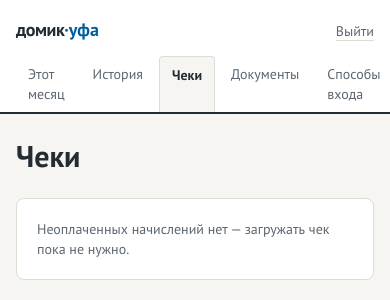
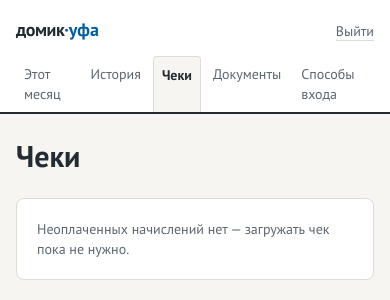
Before and after one commit to Mike0808/domiqgo, a Django app: page /receipts/ in a window 390 px wide. Shown: the top 300 px of the page. Run offline with Django 5.2, Linux system fonts and the light colour scheme; a user stored in the database is signed in; tables that the repository leaves empty hold one stand-in row (values such as "Sample post"); data that the repository does not hold is empty; some libraries are stand-ins or nearby versions.

Commit message:
fix: receipts page layout from browser check
- Move the allowed formats/size hint into the intro text; as crispy
  help_text it sat beside the file input and wrapped awkwardly.
- Nav tabs px-3 -> px-2 so the fifth tab («Чеки») fits a 375px phone
  without horizontal page scroll (uses an already-compiled class, no
  CSS rebuild needed).

Co-Authored-By: Claude Opus 5.5 <noreply@anthropic.com>

```diff
--- a/billing/forms.py
+++ b/billing/forms.py
@@ -31,7 +31,6 @@ RECEIPT_MAX_BYTES = 10 * 1024 * 1024
 class ReceiptUploadForm(forms.Form):
     file = forms.FileField(
         label="Фото или PDF чека",
-        help_text="JPG, PNG, HEIC, WEBP или PDF, до 10 МБ.",
         validators=[FileExtensionValidator(RECEIPT_EXTENSIONS)])
 
     def clean_file(self):
--- a/billing/templates/billing/base.html
+++ b/billing/templates/billing/base.html
@@ -30,15 +30,15 @@
   {% with url_name=request.resolver_match.url_name %}
   <nav class="mx-auto flex max-w-xl gap-1 px-4 pt-3">
     <a href="{% url 'current_month' %}"
-       class="rounded-t px-3 py-2 text-sm {% if url_name == 'current_month' %}border-x border-t border-line bg-paper font-bold{% else %}text-ink-soft hover:text-ink{% endif %}">Этот месяц</a>
+       class="rounded-t px-2 py-2 text-sm {% if url_name == 'current_month' %}border-x border-t border-line bg-paper font-bold{% else %}text-ink-soft hover:text-ink{% endif %}">Этот месяц</a>
     <a href="{% url 'history' %}"
-       class="rounded-t px-3 py-2 text-sm {% if url_name == 'history' %}border-x border-t border-line bg-paper font-bold{% else %}text-ink-soft hover:text-ink{% endif %}">История</a>
+       class="rounded-t px-2 py-2 text-sm {% if url_name == 'history' %}border-x border-t border-line bg-paper font-bold{% else %}text-ink-soft hover:text-ink{% endif %}">История</a>
     <a href="{% url 'receipts' %}"
-       class="rounded-t px-3 py-2 text-sm {% if url_name == 'receipts' %}border-x border-t border-line bg-paper font-bold{% else %}text-ink-soft hover:text-ink{% endif %}">Чеки</a>
+       class="rounded-t px-2 py-2 text-sm {% if url_name == 'receipts' %}border-x border-t border-line bg-paper font-bold{% else %}text-ink-soft hover:text-ink{% endif %}">Чеки</a>
     <a href="{% url 'documents' %}"
-       class="rounded-t px-3 py-2 text-sm {% if url_name == 'documents' %}border-x border-t border-line bg-paper font-bold{% else %}text-ink-soft hover:text-ink{% endif %}">Документы</a>
+       class="rounded-t px-2 py-2 text-sm {% if url_name == 'documents' %}border-x border-t border-line bg-paper font-bold{% else %}text-ink-soft hover:text-ink{% endif %}">Документы</a>
     <a href="{% url 'oauth_connections' %}"
-       class="rounded-t px-3 py-2 text-sm {% if url_name == 'oauth_connections' %}border-x border-t border-line bg-paper font-bold{% else %}text-ink-soft hover:text-ink{% endif %}">Способы входа</a>
+       class="rounded-t px-2 py-2 text-sm {% if url_name == 'oauth_connections' %}border-x border-t border-line bg-paper font-bold{% else %}text-ink-soft hover:text-ink{% endif %}">Способы входа</a>
   </nav>
   {% endwith %}
   {% endif %}
--- a/billing/templates/billing/receipts.html
+++ b/billing/templates/billing/receipts.html
@@ -7,7 +7,7 @@
 {% if form %}
 <section class="mb-6 rounded-lg border border-line bg-white p-5">
   <h2 class="mb-1 font-bold">Загрузить чек</h2>
-  <p class="mb-3 text-sm text-ink-soft">Чек прикрепится к самому раннему неоплаченному месяцу и уйдёт арендодателю на проверку.</p>
+  <p class="mb-3 text-sm text-ink-soft">Чек прикрепится к самому раннему неоплаченному месяцу и уйдёт арендодателю на проверку. JPG, PNG, HEIC, WEBP или PDF, до 10 МБ.</p>
   <form method="post" enctype="multipart/form-data">
     {% csrf_token %}
     {{ form|crispy }}
```
